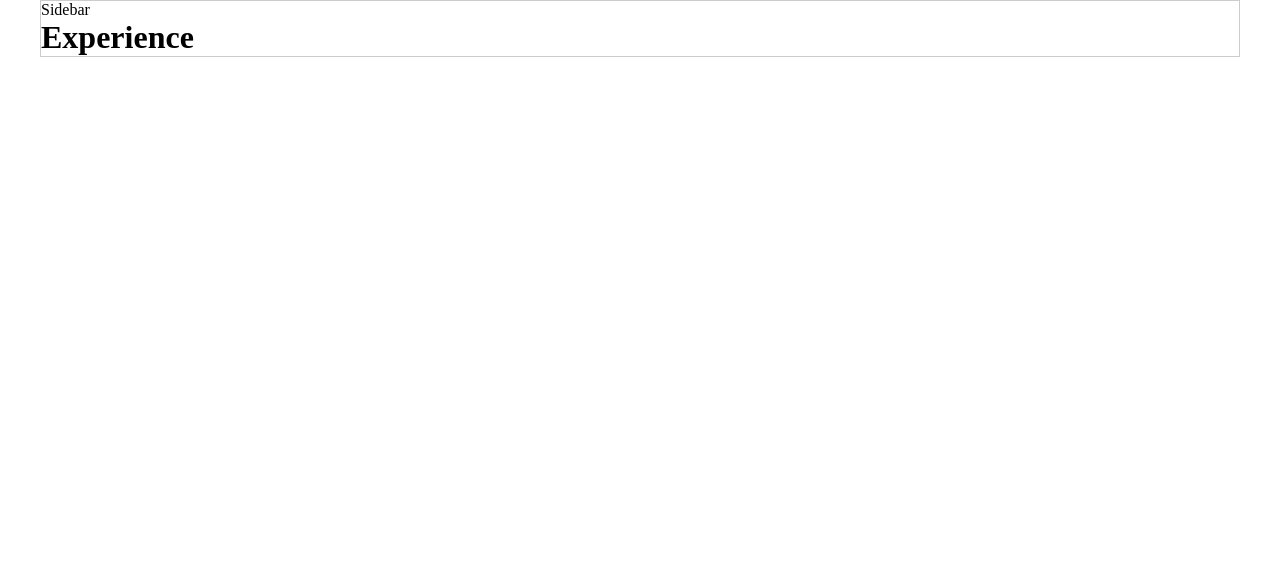
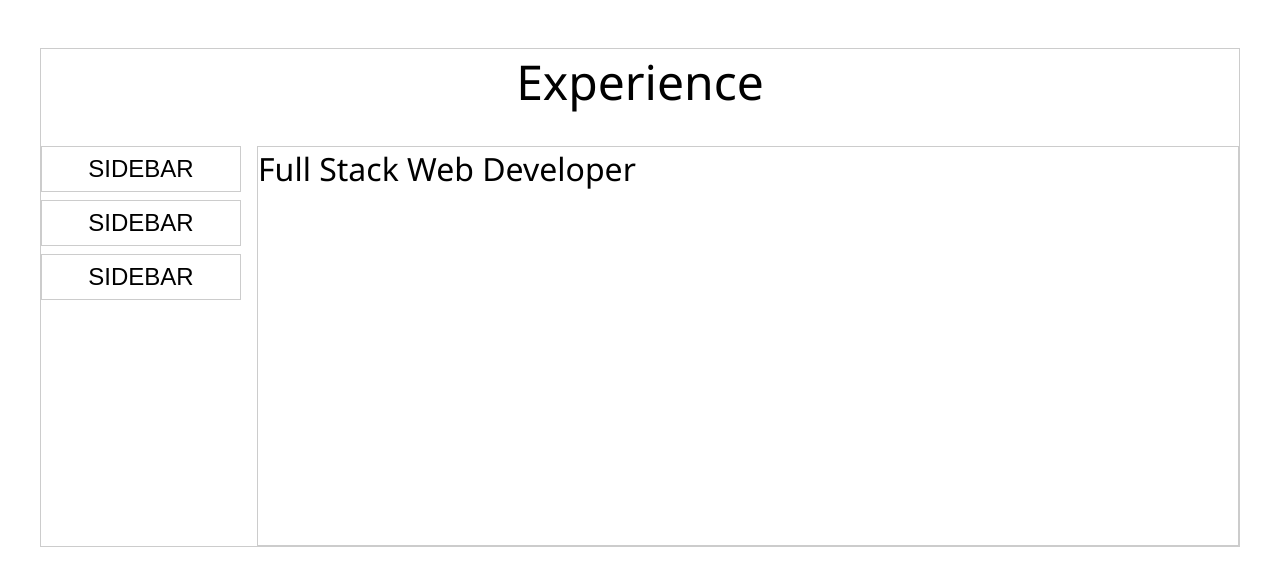
Before and after one commit to emmeiwhite/6-Hooks-tabs, a React (Create React App) app: page / in a window 1280 px wide. Shown: the top 586 px of the page. Built offline with nearby package versions, Linux system fonts and the light colour scheme.

Commit message:
Layout ready

```diff
--- a/public/index.html
+++ b/public/index.html
@@ -24,7 +24,7 @@
       work correctly both with client-side routing and a non-root public URL.
       Learn how to configure a non-root public URL by running `npm run build`.
     -->
-    <title>Tabs Setup</title>
+    <title>Tabs | AJAX | Hooks</title>
   </head>
   <body>
     <noscript>You need to enable JavaScript to run this app.</noscript>
--- a/src/App.css
+++ b/src/App.css
@@ -1,5 +1,16 @@
 .main-wrapper {
   max-width: 1200px;
-  margin: 0 auto;
+  margin: 3rem auto;
   border: 1px solid #cccccc;
 }
+.main-wrapper .main-heading {
+  text-align: center;
+  font-size: 3rem;
+  font-weight: 300;
+}
+.content-wrapper {
+  display: grid;
+  grid-template-columns: 200px 1fr;
+  grid-column-gap: 1rem;
+  padding-top: 2rem;
+}
--- a/src/App.js
+++ b/src/App.js
@@ -1,15 +1,19 @@
 import "./App.css";
 import React, { useState, useEffect } from "react";
 import { FaAngleDoubleRight } from "react-icons/fa";
-import Experience from "./components/experience/Experience";
+import Content from "./components/content/Content";
 import Sidebar from "./components/sidebar/Sidebar";
+
 const url = "https://course-api.com/react-tabs-project";
 
 function App() {
   return (
     <main className="main-wrapper">
-      <Sidebar />
-      <Experience />
+      <h1 className="main-heading">Experience</h1>
+      <section className="content-wrapper">
+        <Sidebar />
+        <Content />
+      </section>
     </main>
   );
 }
--- /dev/null
+++ b/src/components/content/Content.css
@@ -0,0 +1,9 @@
+.main-content {
+  min-height: 400px;
+  border: 1px solid #ccc;
+}
+
+.designation {
+  font-size: 2rem;
+  font-weight: 400;
+}
--- /dev/null
+++ b/src/components/content/Content.js
@@ -0,0 +1,10 @@
+import React from "react";
+import "./Content.css";
+
+export default function Experience() {
+  return (
+    <div className="main-content">
+      <p className="designation"> Full Stack Web Developer</p>
+    </div>
+  );
+}
--- a/src/components/experience/Experience.js
+++ /dev/null
@@ -1,9 +0,0 @@
-import React from "react";
-
-export default function Experience() {
-  return (
-    <div>
-      <h1>Experience</h1>
-    </div>
-  );
-}
--- /dev/null
+++ b/src/components/sidebar/Sidebar.css
@@ -0,0 +1,13 @@
+.btn {
+  display: block;
+  border: none;
+  text-transform: uppercase;
+  font-size: 1.5rem;
+  border: none;
+  outline: none;
+  width: 100%;
+  padding: 0.5rem 2rem;
+  background-color: transparent;
+  margin-bottom: 0.5rem;
+  border: 1px solid #cccccc;
+}
--- a/src/components/sidebar/Sidebar.js
+++ b/src/components/sidebar/Sidebar.js
@@ -1,9 +1,12 @@
 import React from "react";
+import "./Sidebar.css";
 
 export default function Sidebar() {
   return (
-    <div>
-      <p>Sidebar</p>
+    <div className="sidebar">
+      <button className="btn">SideBar</button>
+      <button className="btn">SideBar</button>
+      <button className="btn">SideBar</button>
     </div>
   );
 }
--- a/src/index.css
+++ b/src/index.css
@@ -3,3 +3,7 @@
   padding: 0;
   box-sizing: border-box;
 }
+
+body {
+  font-family: "Segoe UI", Tahoma, Geneva, Verdana, sans-serif;
+}
```
